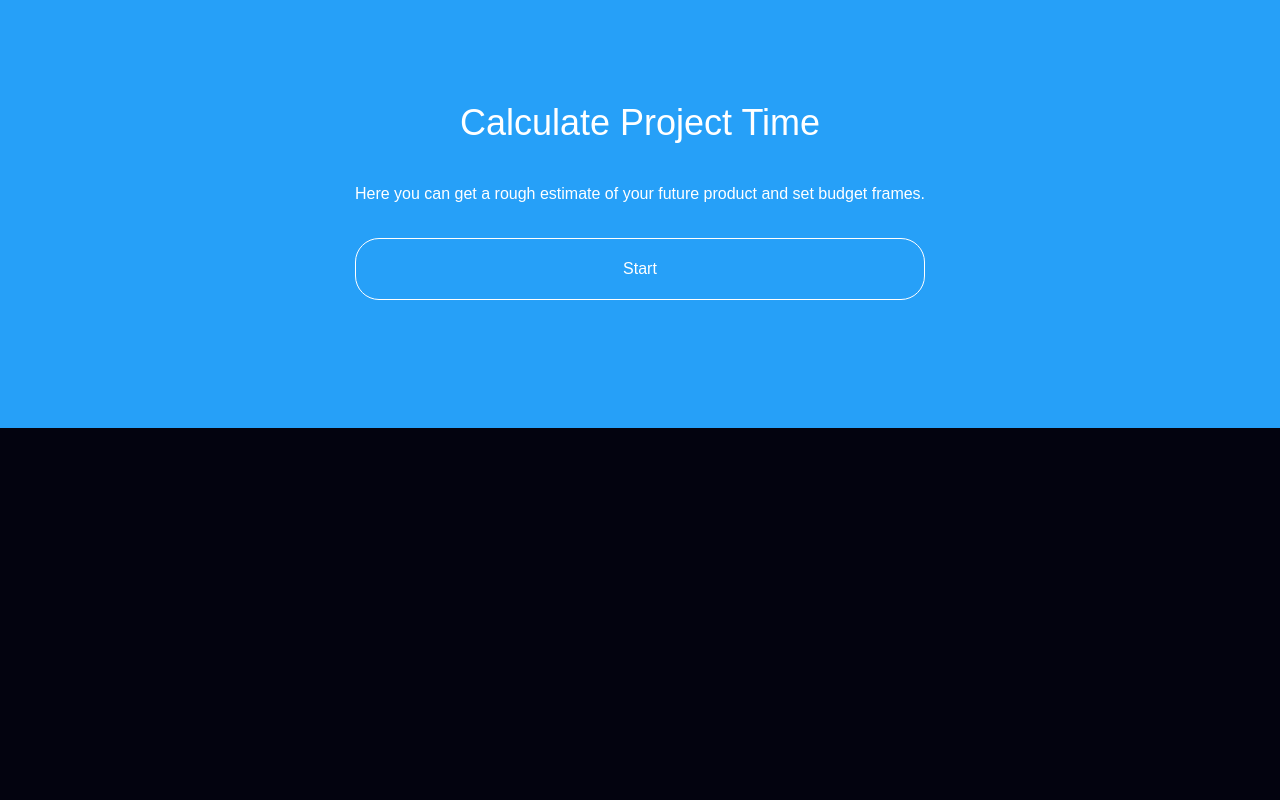
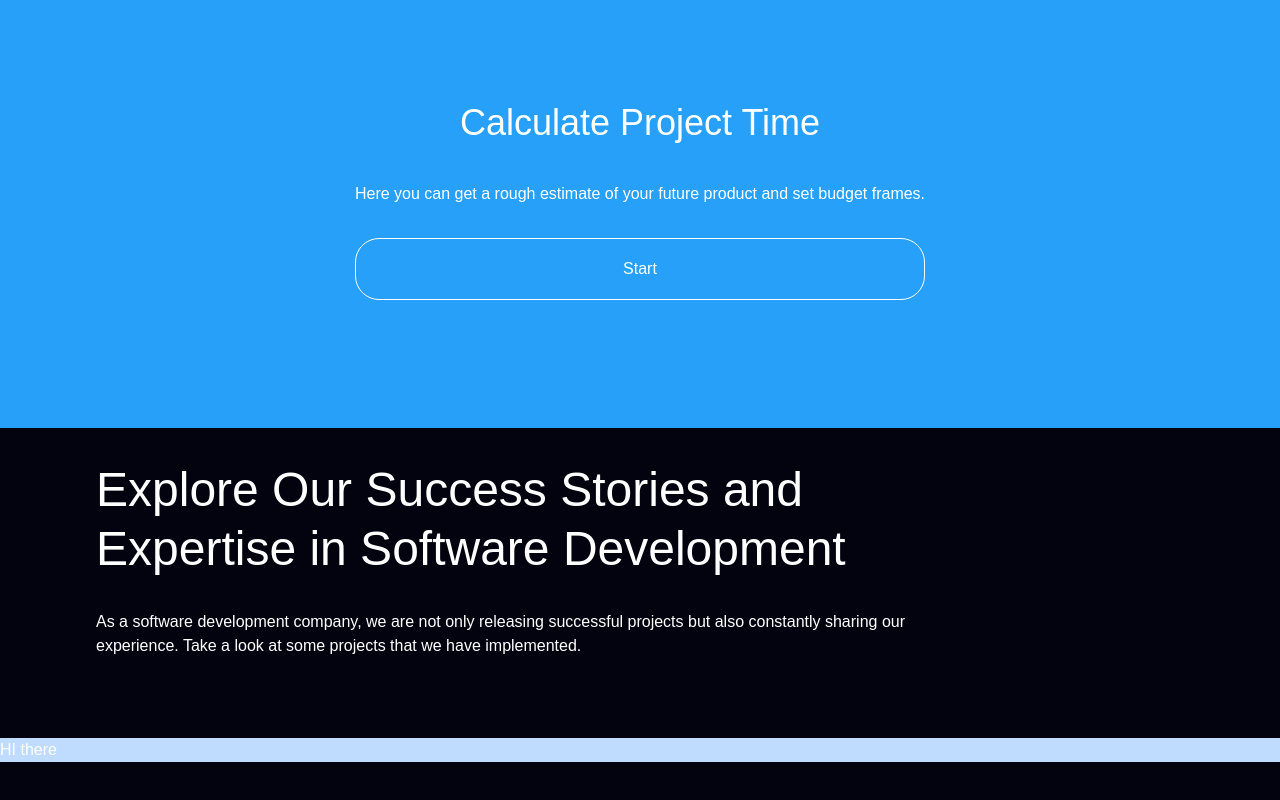
Before and after one commit to Rishi2600/web-syde, a Next.js app: page / in a window 1280 px wide. Shown: the part 5313-6113 px from the top of the page. Before the commit the page ends 5741 px from the top, so only its background shows below. Built offline with nearby package versions, Linux system fonts and the light colour scheme.

Commit message:
add Project Section

```diff
--- a/src/app/page.tsx
+++ b/src/app/page.tsx
@@ -1,5 +1,6 @@
 import HeroSection from "@/components/HeroSection";
 import Navbar from "@/components/Navbar";
+import ProjectSection from "@/components/ProjectSection";
 import ReasonSection  from "@/components/ReasonSection";
 import Services from "@/components/Services";
 import HomeService from "@/components/ui/HomeService";
@@ -18,6 +19,7 @@ export default function Home() {
           {/* <HomeService title={"Hello"} description={"have something"} image={"/websites-n-platforms.webp"} /> */}
       </div>
       <ProjectBanner />
+      <ProjectSection />
 
     </>
   );
--- /dev/null
+++ b/src/components/ProjectSection.tsx
@@ -0,0 +1,20 @@
+export default function ProjectSection() {
+    return (
+        <>
+            <div className="block mt-16">
+                <div className="relative box-border py-16 text-secondary">
+                    <div className="container">
+                        <div className="transform-none opacity-100 origin-center transition-all duration-1000 flex flex-wrap w-[80%]">
+                            <h2 className="font-medium mb-8 text-5xl leading-[3.7rem]">Explore Our Success Stories and Expertise in Software Development</h2>
+                            <p className="mb-10 leading-normal">As a software development company, we are not only releasing successful projects but also constantly sharing our experience. Take a look at some projects that we have implemented.</p>
+                        </div>
+                    </div>
+
+                    {/* PROJECT SHOWCASE  */}
+                    <div className="bg-blue-200 w-full mt-10 h-full">HI there</div>
+
+                </div>
+            </div>
+        </>
+    )
+}
```
